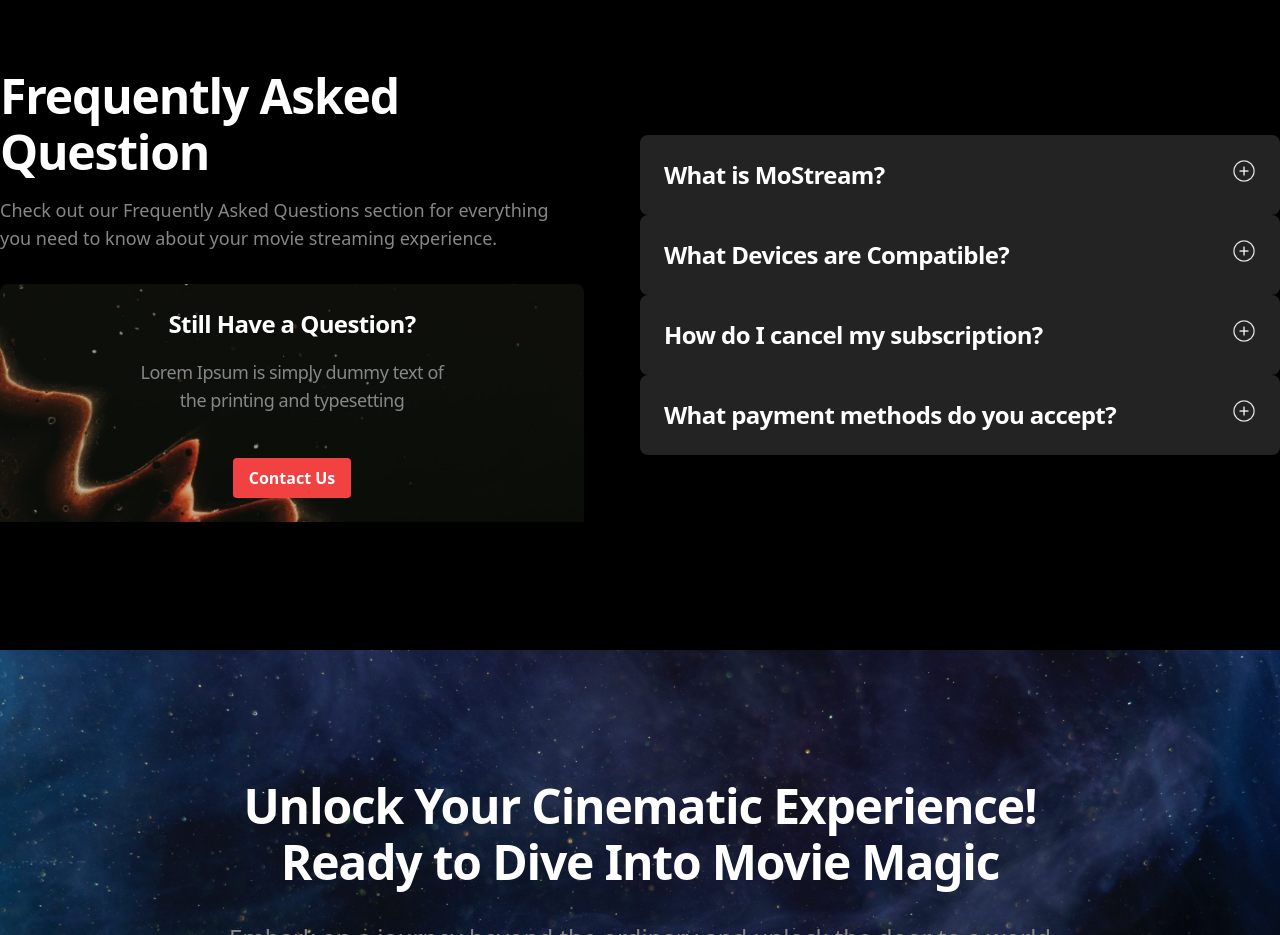
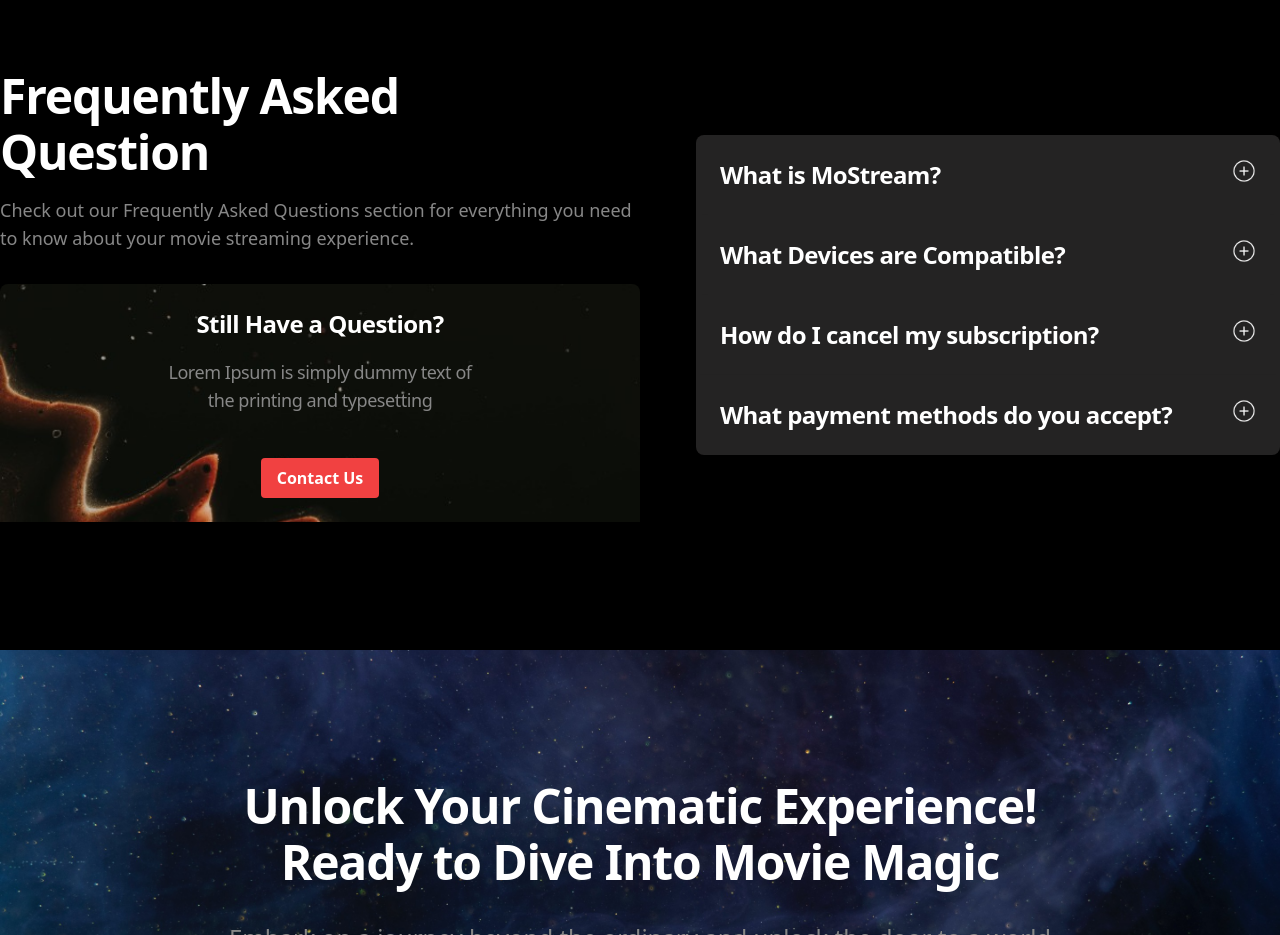
Before and after one commit to tsotne01/mostream-movie-app, a Next.js app: page /subscription in a window 1280 px wide. Shown: the part 1040-1975 px from the top of the page. Built offline with nearby package versions, Linux system fonts and the light colour scheme.

Commit message:
feat: update FAQ section with component classes for improved styling

```diff
--- a/src/app/(withHeaderAndFooter)/subscription/page.tsx
+++ b/src/app/(withHeaderAndFooter)/subscription/page.tsx
@@ -41,11 +41,11 @@
             </Button>
           </div>
         </div>
-        <FAQ className='min-w-1/2'>
-          <FaqItem question='What is MoStream?' answer='Mostream is not just a platform; it"s your VIP pass to a universe of captivating content that transcends the ordinary. Say goodbye to the mundane and embrace the extraordinary.' />
-          <FaqItem question='What Devices are Compatible?' answer='Mostream is designed to be compatible with a wide range of devices, including smart TVs, smartphones, tablets, and computers. Whether you prefer watching on the big screen or on the go, Mostream has you covered.' />
-          <FaqItem question='How do I cancel my subscription?' answer='To cancel your subscription, simply log into your account, navigate to the subscription settings, and follow the cancellation instructions. You can also contact our support team for assistance.' />
-          <FaqItem question='What payment methods do you accept?' answer='We accept various payment methods, including credit cards, debit cards, and popular digital wallets. You can choose the payment method that suits you best during the checkout process.' />
+        <FAQ className='w-1/2 max-w-1/2'>
+          <FaqItem componentClasses='rounded-b-none' question='What is MoStream?' answer='Mostream is not just a platform; it"s your VIP pass to a universe of captivating content that transcends the ordinary. Say goodbye to the mundane and embrace the extraordinary.' />
+          <FaqItem componentClasses='rounded-none' question='What Devices are Compatible?' answer='Mostream is designed to be compatible with a wide range of devices, including smart TVs, smartphones, tablets, and computers. Whether you prefer watching on the big screen or on the go, Mostream has you covered.' />
+          <FaqItem componentClasses='rounded-none' question='How do I cancel my subscription?' answer='To cancel your subscription, simply log into your account, navigate to the subscription settings, and follow the cancellation instructions. You can also contact our support team for assistance.' />
+          <FaqItem componentClasses='rounded-t-none' question='What payment methods do you accept?' answer='We accept various payment methods, including credit cards, debit cards, and popular digital wallets. You can choose the payment method that suits you best during the checkout process.' />
         </FAQ>
       </section>
     </>
```
